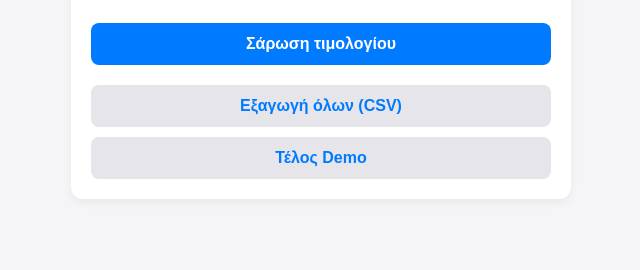
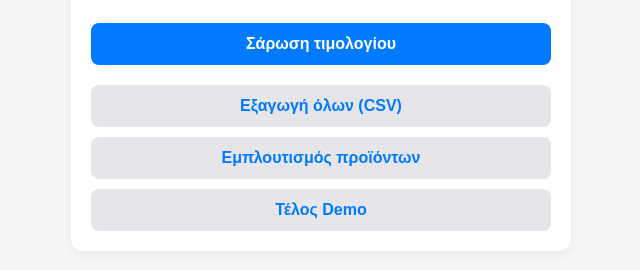
Before and after one commit to kftport/rafi-demo, a website: page index.html in a window 1280 px wide. Shown: the part 138-408 px from the top of the page, without its empty margins (319-959 px from the left). Drawn offline with Linux system fonts and the light colour scheme.

Commit message:
Add frontend product enrichment button with repeated /api/enrich calls

```diff
--- a/index.html
+++ b/index.html
@@ -59,6 +59,7 @@
         <button onclick="triggerFileInput()">Σάρωση τιμολογίου</button>
         <input type="file" id="file-input" accept="image/*" style="display:none" onchange="handleFileSelect(event)">
         <button class="secondary-btn" onclick="exportCSV()" style="margin-top:20px;">Εξαγωγή όλων (CSV)</button>
+        <button class="secondary-btn" onclick="startProductEnrichment()" style="margin-top:10px;">Εμπλουτισμός προϊόντων</button>
         <button class="secondary-btn" onclick="showScreen('screen-commit')" style="margin-top:10px;">Τέλος Demo</button>
     </div>
 
@@ -466,6 +467,43 @@
             showScreen('screen-commit');
         }
 
+        async function startProductEnrichment() {
+            let totalChecked = 0;
+            let totalFound = 0;
+            let totalNotFound = 0;
+            try {
+                while (true) {
+                    const response = await fetch('/api/enrich', {
+                        method: 'POST',
+                        headers: { 'Content-Type': 'application/json' }
+                    });
+                    const result = await response.json();
+
+                    if (!response.ok || result.error) {
+                        const message = result.message || 'Αποτυχία εμπλουτισμού προϊόντων';
+                        showToast(`❌ ${message}`, 'error');
+                        return;
+                    }
+
+                    totalChecked += result.checked || 0;
+                    totalFound += result.found || 0;
+                    totalNotFound += result.notFound || 0;
+
+                    if ((result.checked || 0) === 0) {
+                        break;
+                    }
+
+                    if ((result.checked || 0) < 20) {
+                        break;
+                    }
+                }
+
+                alert(`Εμπλουτισμός ολοκληρώθηκε\nΕλεγμένα barcodes: ${totalChecked}\nΒρέθηκαν: ${totalFound}\nΔεν βρέθηκαν: ${totalNotFound}`);
+            } catch (err) {
+                showToast('❌ Σφάλμα εμπλουτισμού: ' + err.message, 'error');
+            }
+        }
+
         async function saveInvoice() {
             if (currentData.lines.length === 0) {
                 showToast('⚠ Πρέπει να υπάρχει τουλάχιστον μια γραμμή', 'error');
```
